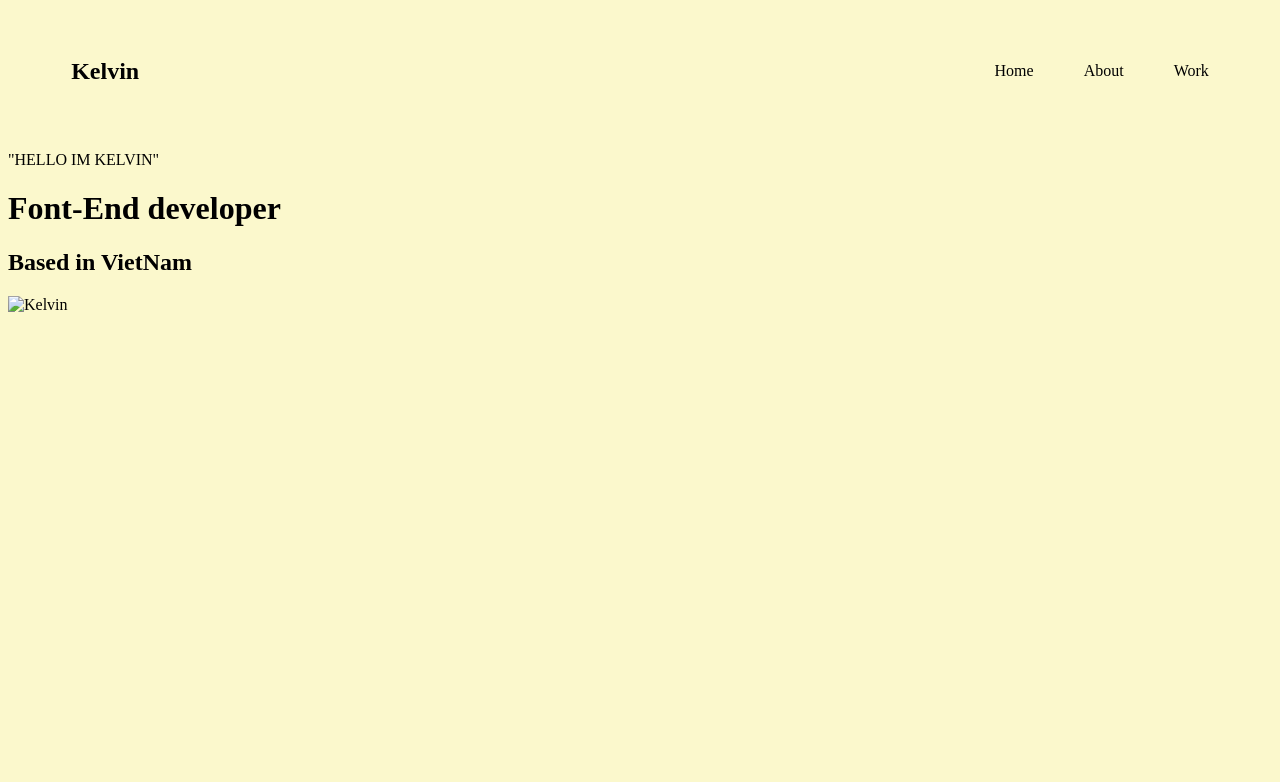
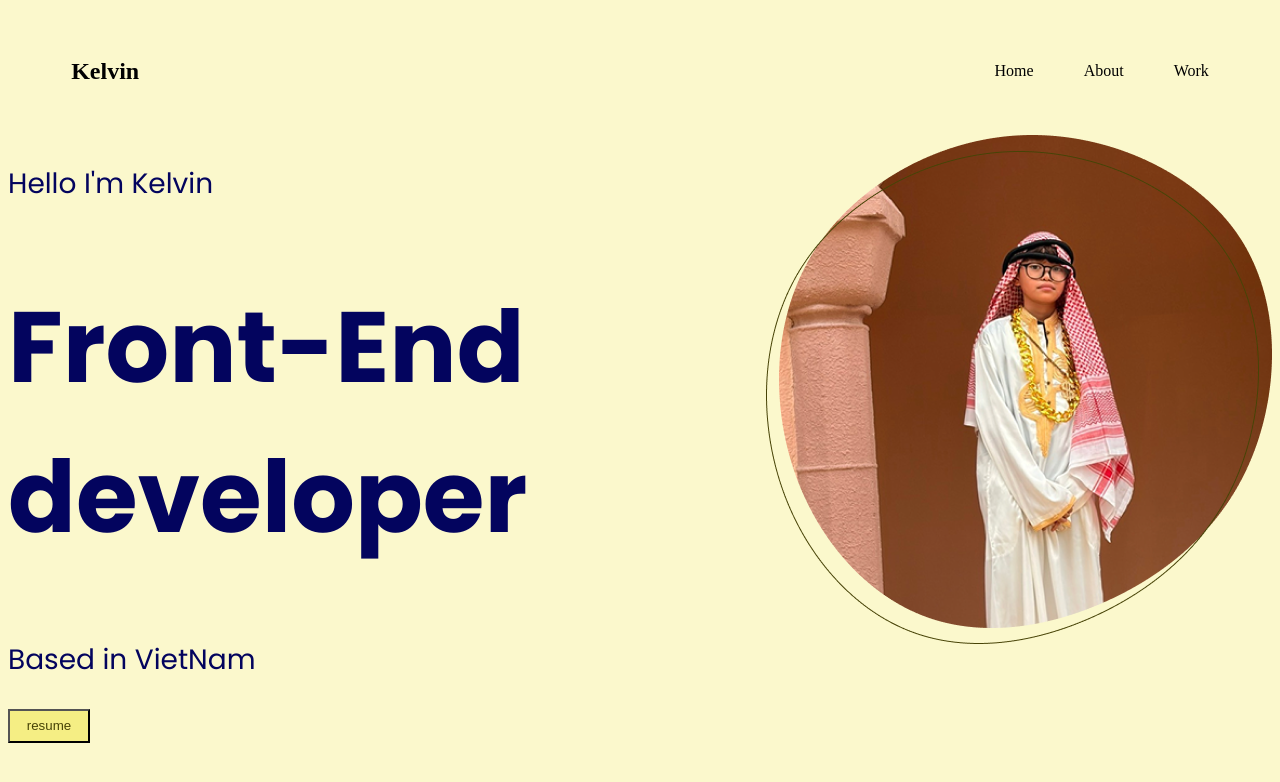
Before and after one commit to phuongluong1126/kelvin-web, a plain HTML site: page index.html in a window 1280 px wide. Drawn offline with Linux system fonts and the light colour scheme; a web font is replaced by a local one.

Commit message:
update html page

```diff
--- a/index.html
+++ b/index.html
@@ -5,6 +5,9 @@
     <meta name="viewport" content="width=device-width, initial-scale=1.0">
     <title>Document</title>
     <link rel="stylesheet" href="style.css">
+    <link rel="preconnect" href="https://fonts.googleapis.com">
+<link rel="preconnect" href="https://fonts.gstatic.com" crossorigin>
+<link href="https://fonts.googleapis.com/css2?family=Honk:MORF@15&family=Poppins:ital,wght@0,100;0,200;0,300;0,400;0,500;0,600;0,700;0,800;0,900;1,100;1,200;1,300;1,400;1,500;1,600;1,700;1,800;1,900&display=swap" rel="stylesheet">
 </head>
 <body>
     <header>
@@ -18,14 +21,17 @@
         </nav>
     </header>
     <main>
-        <div class ='left side'>
-            <p> "HELLO IM KELVIN"</p>
-            <h1>Font-End developer</h1>
-            <h2>Based in VietNam</h2>
+    <div class="container">
+        <div class ='left-side'>
+            <p> Hello I'm Kelvin </p>
+            <h1>Front-End developer</h1>
+            <p>Based in VietNam</p>
+            <button>resume</button>
         </div>
-        <div class ='right side'>
-            <img src="Kelvin.png" alt="Kelvin"
+        <div class ='right-side'>
+            <img src="Kelvin.png" alt="Kelvin">
         </div>
+    </div>
     </main>
 </body>
 </html>
--- a/style.css
+++ b/style.css
@@ -24,3 +24,26 @@ header{
 }
 
 }
+
+.container{
+    display: flex;
+}
+
+.left-side{
+    color: #03045E;
+    font-family: poppins;
+    button{
+        background-color: #F5EE84;
+        width: 82px;
+        height: 34px;
+        color: #474306;
+    }
+}
+
+p{
+    font-size: 28px;
+}
+
+h1{
+    font-size: 100px;
+}
```
Also changed, not shown: Kelvin.png (added).
